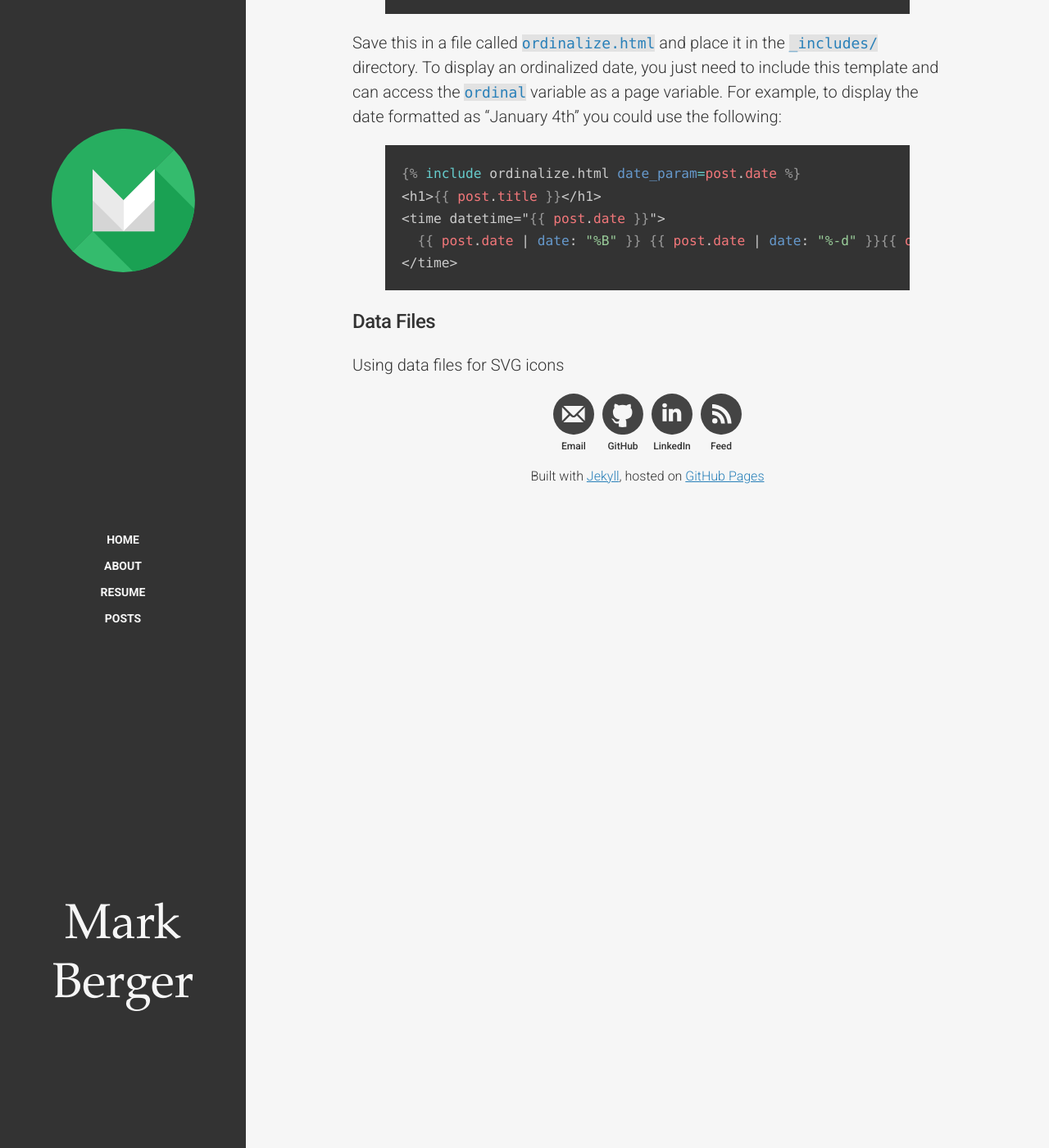
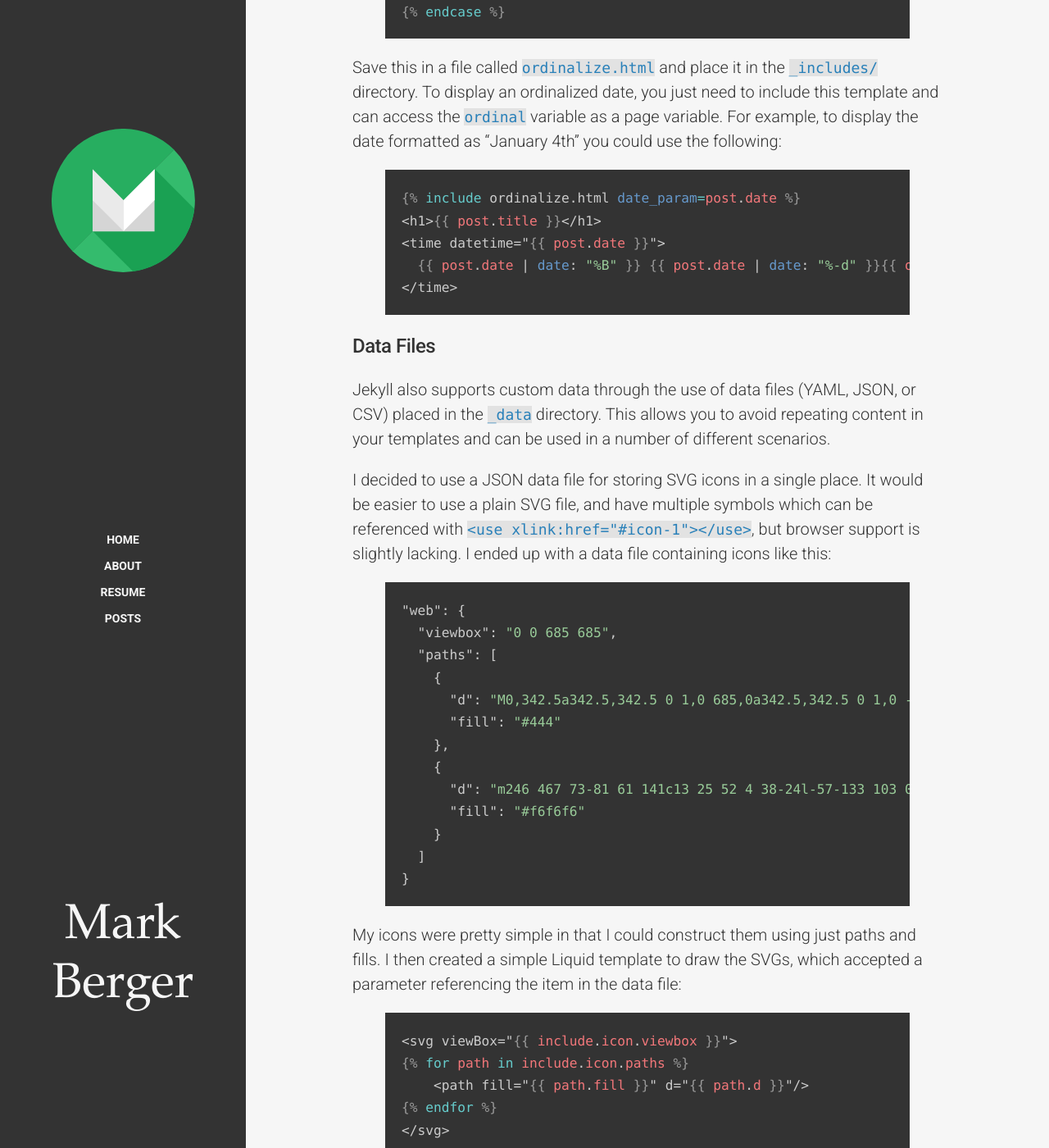
Before and after one commit to mark-berger/mark-berger.github.io, a Jekyll site: the page built from _posts/2016-01-04-jekyll-plugins-pages.md, in a window 1280 px wide and 1400 px high, scrolled down 1640 px. Shown: the whole window at 82% size. Built offline with Jekyll 4.4.1, drawn with Linux system fonts in a browser that asks for light colours; some of the changed text lies outside the part shown.

Commit message:
Updated about and Jekyll post.

```diff
--- a/_config.yml
+++ b/_config.yml
@@ -20,6 +20,5 @@ author:
   name: "Mark Berger"
   uri: "http://maberger.com"
 description: "Personal website of Mark Berger, BASc Computer Engineering."
-name: "Mark Berger"
 title: "Mark Berger"
 url: "http://maberger.com"
--- a/_posts/2016-01-04-jekyll-plugins-pages.md
+++ b/_posts/2016-01-04-jekyll-plugins-pages.md
@@ -1,7 +1,7 @@
 ---
 layout: post
-title: Jekyll Plugins and Hosting on GitHub Pages
-tags: jekyll github pages liquid plugin snippet tip include template
+title: Jekyll Templates, Liquid, and JSON
+tags: jekyll github pages liquid plugin snippet tip include template svg data json
 image_small: /images/2016-01-04-small-jekyll-include.png
 ---
 
@@ -9,7 +9,7 @@ Jekyll allows you to write [plugins](https://help.github.com/articles/using-jeky
 
 <!--more-->
 
-## Available Plugins
+## Plugins for GitHub Pages
 
 To begin with, GitHub Pages supports a few useful plugins that you might want to take advantage of. For example, the `jekyll-feed` plugin creates [an Atom feed](https://en.wikipedia.org/wiki/Atom_%28standard%29 "Atom XML") for subscribing to new posts. You can enable plugins on GitHub Pages by adding to your site's _config.yml file:
 
@@ -36,7 +36,7 @@ Inside the template you can access these variables using `include.param` and `in
 
 ### An Example
 
-Liquid filters include a method for [formatting dates](https://docs.shopify.com/themes/liquid-documentation/filters/additional-filters#date "Liquid Date Filters"), but you're limited to a few options that might not support what you're looking for. I wanted to create a filter that added ordinals to the day (e.g. January 4**th**), but there's no way to do this using basic Liquid filters. If your site isn't hosted on GitHub Pages, the easiest way would be to create a simple filter and place this into the `_plugins/` directory.
+Liquid filters include a method for [formatting dates](https://docs.shopify.com/themes/liquid-documentation/filters/additional-filters#date "Liquid Date Filters"), but you're limited to a few options that might not support what you're looking for. I wanted to create a filter that added ordinals to the day (e.g. January 4**th**), but there's no way to do this using basic Liquid filters. If your site isn't hosted on GitHub Pages (meaning Jekyll isn't forced into safemode), the easiest way would be to create a simple filter and place this into the `_plugins/` directory.
 
 If you're hosting your site on GitHub Pages, and don't want to push any generated content, you can still accomplish this by using the technique above. Using some basic Liquid syntax we can write:
 
@@ -66,4 +66,44 @@ Save this in a file called `ordinalize.html` and place it in the `_includes/` di
 
 ## Data Files
 
-Using data files for SVG icons
+Jekyll also supports custom data through the use of data files (YAML, JSON, or CSV) placed in the `_data` directory. This allows you to avoid repeating content in your templates and can be used in a number of different scenarios.
+
+I decided to use a JSON data file for storing SVG icons in a single place. It would be easier to use a plain SVG file, and have multiple symbols which can be referenced with `<use xlink:href="#icon-1"></use>`, but browser support is slightly lacking. I ended up with a data file containing icons like this:
+
+{% highlight json %}
+"web": {
+  "viewbox": "0 0 685 685",
+  "paths": [
+    {
+      "d": "M0,342.5a342.5,342.5 0 1,0 685,0a342.5,342.5 0 1,0 -685,0",
+      "fill": "#444"
+    },
+    {
+      "d": "m246 467 73-81 61 141c13 25 52 4 38-24l-57-133 103 0-195-211c-3-3-23-9-24 9z",
+      "fill": "#f6f6f6"
+    }
+  ]
+}
+{% endhighlight %}
+
+My icons were pretty simple in that I could construct them using just paths and fills. I then created a simple Liquid template to draw the SVGs, which accepted a parameter referencing the item in the data file:
+
+{% highlight liquid %}
+{% raw %}
+<svg viewBox="{{ include.icon.viewbox }}">
+{% for path in include.icon.paths %}
+    <path fill="{{ path.fill }}" d="{{ path.d }}"/>
+{% endfor %}
+</svg>
+{% endraw %}
+{% endhighlight %}
+
+And with these two pieces I could include them into my pages:
+
+{% highlight liquid %}
+{% raw %}
+{% include svg-icon.html icon=site.data.icons.web %}
+{% endraw %}
+{% endhighlight %}
+
+Unfortunately there's no support for using site variables within data files, so you'll have to choose the best location for your data.
```
Also changed, not shown: about.md (+9 -3 lines).
